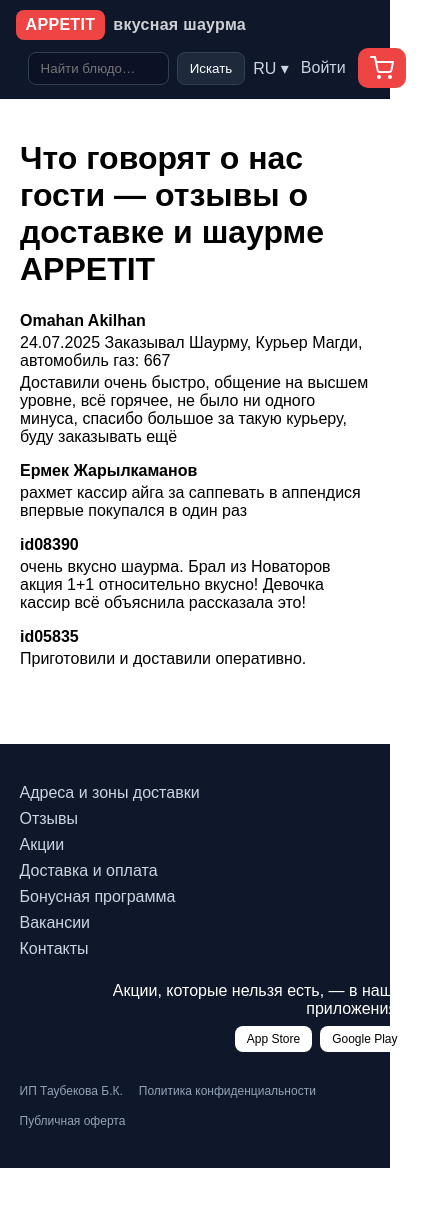
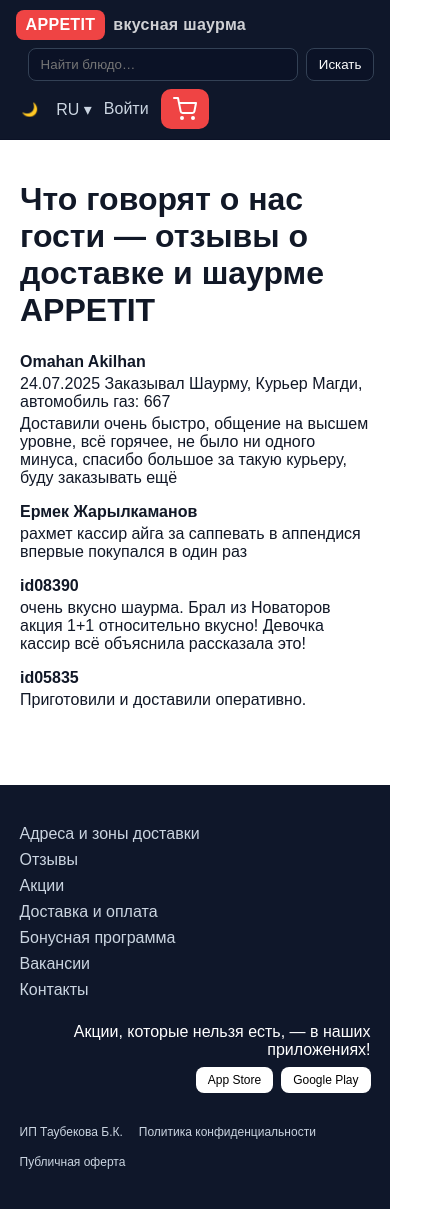
Before and after one commit to CookOld-InDuStroUka/appetit-mvp, a Next.js app in the folder apps/web/: page /reviews in a window 390 px wide. Shown: the whole page, 429 px wide, since content can reach past the window. Before the commit the page ends 1168 px from the top, so only its background shows below. Built offline with nearby package versions, Linux system fonts and the light colour scheme.

Commit message:
feat: add theme toggle and mobile category bar

```diff
--- a/apps/web/src/components/Footer.tsx
+++ b/apps/web/src/components/Footer.tsx
@@ -2,17 +2,17 @@
 
 export default function Footer() {
   return (
-    <footer style={{ background: "#0f172a", color: "#fff", marginTop: 40, width: "100%" }}>
+    <footer style={{ background: "var(--footer-bg)", color: "var(--footer-text)", marginTop: 40, width: "100%" }}>
       <div style={{ width: "100%", padding: "40px clamp(16px,5vw,48px)" }}>
         <div style={{ display: "flex", justifyContent: "space-between", flexWrap: "wrap", gap: 24 }}>
           <ul style={{ listStyle: "none", margin: 0, padding: 0, display: "flex", flexDirection: "column", gap: 8, flex: "1 1 200px" }}>
-            <li><Link href="/addresses" style={{ color: "#cbd5e1", textDecoration: "none" }}>Адреса и зоны доставки</Link></li>
-            <li><Link href="/reviews" style={{ color: "#cbd5e1", textDecoration: "none" }}>Отзывы</Link></li>
-            <li><Link href="/promotions" style={{ color: "#cbd5e1", textDecoration: "none" }}>Акции</Link></li>
-            <li><Link href="/delivery" style={{ color: "#cbd5e1", textDecoration: "none" }}>Доставка и оплата</Link></li>
-            <li><Link href="/bonus" style={{ color: "#cbd5e1", textDecoration: "none" }}>Бонусная программа</Link></li>
-            <li><Link href="/vacancies" style={{ color: "#cbd5e1", textDecoration: "none" }}>Вакансии</Link></li>
-            <li><Link href="/contacts" style={{ color: "#cbd5e1", textDecoration: "none" }}>Контакты</Link></li>
+            <li><Link href="/addresses" style={{ color: "var(--nav-link)", textDecoration: "none" }}>Адреса и зоны доставки</Link></li>
+            <li><Link href="/reviews" style={{ color: "var(--nav-link)", textDecoration: "none" }}>Отзывы</Link></li>
+            <li><Link href="/promotions" style={{ color: "var(--nav-link)", textDecoration: "none" }}>Акции</Link></li>
+            <li><Link href="/delivery" style={{ color: "var(--nav-link)", textDecoration: "none" }}>Доставка и оплата</Link></li>
+            <li><Link href="/bonus" style={{ color: "var(--nav-link)", textDecoration: "none" }}>Бонусная программа</Link></li>
+            <li><Link href="/vacancies" style={{ color: "var(--nav-link)", textDecoration: "none" }}>Вакансии</Link></li>
+            <li><Link href="/contacts" style={{ color: "var(--nav-link)", textDecoration: "none" }}>Контакты</Link></li>
           </ul>
           <div style={{ textAlign: "right", flex: "1 1 200px" }}>
             <p style={{ margin: 0, marginBottom: 8 }}>Акции, которые нельзя есть, — в наших приложениях!</p>
@@ -22,12 +22,12 @@
             </div>
           </div>
         </div>
-        <div style={{ marginTop: 32, fontSize: 12, color: "#94a3b8", display: "flex", flexWrap: "wrap", gap: 16 }}>
+        <div style={{ marginTop: 32, fontSize: 12, color: "var(--nav-link)", display: "flex", flexWrap: "wrap", gap: 16 }}>
           <span>ИП Таубекова Б.К.</span>
-          <Link href="/privacy-policy" style={{ color: "#94a3b8", textDecoration: "none" }}>
+          <Link href="/privacy-policy" style={{ color: "var(--nav-link)", textDecoration: "none" }}>
             Политика конфиденциальности
           </Link>
-          <Link href="/public-offer" style={{ color: "#94a3b8", textDecoration: "none" }}>
+          <Link href="/public-offer" style={{ color: "var(--nav-link)", textDecoration: "none" }}>
             Публичная оферта
           </Link>
         </div>
--- a/apps/web/src/components/Header.tsx
+++ b/apps/web/src/components/Header.tsx
@@ -1,21 +1,26 @@
 import Link from "next/link";
-import { useState } from "react";
+import { useEffect, useState } from "react";
 import CartModal from "./CartModal";
 import { useCart } from "./CartContext";
 
 export default function Header() {
     const [q, setQ] = useState("");
     const [isCartOpen, setCartOpen] = useState(false);
+    const [theme, setTheme] = useState<"light" | "dark">("light");
     const { items: cartItems, updateQty, clear, removeItem } = useCart();
 
     const cartAmount = cartItems.reduce((sum, i) => sum + i.price * i.qty, 0);
+
+    useEffect(() => {
+        document.body.classList.toggle("theme-dark", theme === "dark");
+    }, [theme]);
 
     return (
         <>
         <header style={{
             position: "sticky", top: 0, zIndex: 50,
-            background: "#0f172a",
-            color: "#fff", borderBottom: "1px solid #0b1226",
+            background: "var(--header-bg)",
+            color: "var(--header-text)", borderBottom: "1px solid var(--header-border)",
             width: "100%"
         }}>
             <div style={{
@@ -26,10 +31,10 @@
                 {/* Лого */}
                 <Link href="/" style={{
                     display: "inline-flex", alignItems: "center",
-                    fontWeight: 800, letterSpacing: .3, textDecoration: "none", color: "#fff"
+                    fontWeight: 800, letterSpacing: .3, textDecoration: "none", color: "var(--header-text)"
                 }}>
                     <span style={{
-                        background: "#ef4444", color: "#fff", padding: "6px 10px",
+                        background: "var(--accent)", color: "#fff", padding: "6px 10px",
                         borderRadius: 8, marginRight: 8
                     }}>APPETIT</span>
                     <span style={{ opacity: .8 }}>вкусная шаурма</span>
@@ -43,26 +48,33 @@
                         placeholder="Найти блюдо…"
                         style={{
                             width: "100%", padding: "8px 12px", borderRadius: 8,
-                            border: "1px solid #334155", background: "#0b1226", color: "#fff"
+                            border: "1px solid var(--input-border)", background: "var(--input-bg)", color: "var(--header-text)"
                         }}
                     />
                     <button
                         onClick={() => { if (q.trim()) location.href = `/?q=${encodeURIComponent(q.trim())}`; }}
                         style={{
-                            padding: "8px 12px", borderRadius: 8, border: "1px solid #334155",
-                            background: "#1e293b", color: "#fff", cursor: "pointer"
+                            padding: "8px 12px", borderRadius: 8, border: "1px solid var(--input-border)",
+                            background: "var(--input-bg)", color: "var(--header-text)", cursor: "pointer"
                         }}
                     >Искать</button>
                 </div>
 
                 {/* Правый блок */}
                 <nav style={{ display: "flex", alignItems: "center", gap: 12 }}>
-                    <a href="#" style={{ color: "#cbd5e1", textDecoration: "none" }}>RU ▾</a>
-                    <Link href="/login" style={{ color: "#cbd5e1", textDecoration: "none", display: "flex", alignItems: "center", gap: 6 }}>
+                    <button
+                        onClick={() => setTheme(theme === "light" ? "dark" : "light")}
+                        style={{ background: "transparent", border: "none", cursor: "pointer", color: "var(--nav-link)" }}
+                        aria-label="Переключить тему"
+                    >
+                        {theme === "light" ? "🌙" : "☀️"}
+                    </button>
+                    <a href="#" style={{ color: "var(--nav-link)", textDecoration: "none" }}>RU ▾</a>
+                    <Link href="/login" style={{ color: "var(--nav-link)", textDecoration: "none", display: "flex", alignItems: "center", gap: 6 }}>
                         <span>Войти</span>
                     </Link>
                     <button onClick={() => setCartOpen(true)} style={{
-                        background: "#ef4444", color: "#fff", textDecoration: "none",
+                        background: "var(--accent)", color: "#fff", textDecoration: "none",
                         padding: "8px 12px", borderRadius: 10, fontWeight: 700,
                         display: "inline-flex", alignItems: "center", gap: 8,
                         border: "none", cursor: "pointer"
--- a/apps/web/src/pages/index.tsx
+++ b/apps/web/src/pages/index.tsx
@@ -5,6 +5,7 @@
 import MainMenu from "../components/MainMenu";
 import Footer from "../components/Footer";
 import PromoSlider from "../components/PromoSlider";
+import MobileMenu from "../components/MobileMenu";
 
 // use local API if the env variable is missing so the menu still loads
 const API_BASE =
@@ -51,8 +52,9 @@
       <Header />
       <div style={{ display: "flex", width: "100%" }}>
         <MainMenu />
-        <main style={{ flex: 1, padding: "20px" }}>
+        <main style={{ flex: 1, padding: "20px", boxSizing: "border-box" }}>
           <PromoSlider />
+          <MobileMenu />
           {sections.map((sec) => (
             <section key={sec.name} id={sec.name} style={{ marginBottom: "40px" }}>
               <h2 style={{ marginBottom: "20px" }}>{sec.name}</h2>
--- a/apps/web/src/styles/globals.css
+++ b/apps/web/src/styles/globals.css
@@ -1,3 +1,49 @@
+* {
+  box-sizing: border-box;
+}
+
+:root {
+  --bg: #fff;
+  --text: #111827;
+  --header-bg: #0f172a;
+  --header-text: #fff;
+  --header-border: #0b1226;
+  --input-bg: #0b1226;
+  --input-border: #334155;
+  --nav-link: #cbd5e1;
+  --accent: #ef4444;
+  --card-bg: #fff;
+  --card-border: #eee;
+  --card-text: #000;
+  --muted-text: #666;
+  --hover-bg: #f3f4f6;
+  --footer-bg: #0f172a;
+  --footer-text: #fff;
+  --modal-bg: #fff;
+  --border: #e5e7eb;
+}
+
+body.theme-dark {
+  --bg: #111827;
+  --text: #f3f4f6;
+  --header-bg: #1f2937;
+  --header-text: #f3f4f6;
+  --header-border: #111827;
+  --input-bg: #374151;
+  --input-border: #4b5563;
+  --nav-link: #d1d5db;
+  --accent: #ef4444;
+  --card-bg: #1f2937;
+  --card-border: #374151;
+  --card-text: #f3f4f6;
+  --muted-text: #9ca3af;
+  --hover-bg: #374151;
+  --footer-bg: #1f2937;
+  --footer-text: #f3f4f6;
+  --modal-bg: #1f2937;
+  --border: #4b5563;
+}
+
 html,
 body {
   height: 100%;
@@ -16,6 +62,8 @@
 body {
   margin: 0;
   font-family: Arial, sans-serif;
+  background: var(--bg);
+  color: var(--text);
 }
 
 .sidebar-link {
@@ -23,21 +71,23 @@
   padding: 8px 12px;
   border-radius: 6px;
   text-decoration: none;
-  color: #333;
+  color: var(--text);
   transition: background-color 0.2s, color 0.2s;
 }
 
 .sidebar-link:hover {
-  background: #f3f4f6;
-  color: #e31b23;
+  background: var(--hover-bg);
+  color: var(--accent);
 }
+
 .dish-card {
-  border: 1px solid #eee;
+  border: 1px solid var(--card-border);
   border-radius: 8px;
   padding: 15px;
   cursor: pointer;
   transition: transform 0.2s ease, box-shadow 0.2s ease;
-  background: #fff;
+  background: var(--card-bg);
+  color: var(--card-text);
 }
 
 .dish-card:hover {
@@ -46,7 +96,7 @@
 }
 
 .dish-card-desc {
-  color: #666;
+  color: var(--muted-text);
   font-size: 14px;
   overflow: hidden;
   display: -webkit-box;
@@ -62,15 +112,15 @@
 .add-btn {
   padding: 6px 12px;
   border-radius: 6px;
-  border: 1px solid #ef4444;
-  background: #fff;
-  color: #ef4444;
+  border: 1px solid var(--accent);
+  background: var(--card-bg);
+  color: var(--accent);
   cursor: pointer;
   transition: background-color 0.2s, color 0.2s;
 }
 
 .add-btn:hover {
-  background: #ef4444;
+  background: var(--accent);
   color: #fff;
 }
 
@@ -84,8 +134,8 @@
   position: fixed;
   top: 0;
   left: 0;
-  width: 100%;
-  height: 100%;
+  width: 100vw;
+  height: 100vh;
   background: rgba(0, 0, 0, 0.5);
   display: flex;
   align-items: center;
@@ -94,7 +144,7 @@
 }
 
 .modal {
-  background: #fff;
+  background: var(--modal-bg);
   max-width: 500px;
   width: 90%;
   padding: 20px;
@@ -113,3 +163,44 @@
   font-size: 24px;
   cursor: pointer;
 }
+
+.mobile-menu {
+  display: none;
+  overflow-x: auto;
+  border-bottom: 1px solid var(--card-border);
+}
+
+.mobile-menu ul {
+  list-style: none;
+  margin: 0;
+  padding: 8px 16px;
+  display: flex;
+  gap: 12px;
+}
+
+.mobile-menu a {
+  text-decoration: none;
+  color: var(--text);
+  padding: 6px 12px;
+  border-radius: 6px;
+  background: var(--hover-bg);
+  white-space: nowrap;
+}
+
+.mobile-menu a:hover {
+  background: var(--accent);
+  color: #fff;
+}
+
+.main-sidebar {
+  /* styles defined inline in component */
+}
+
+@media (max-width: 768px) {
+  .main-sidebar {
+    display: none;
+  }
+  .mobile-menu {
+    display: block;
+  }
+}
```
Also changed, not shown: apps/web/src/components/CartModal.tsx (+20 -20 lines), apps/web/src/components/MainMenu.tsx (+4 -3 lines), apps/web/src/components/MobileMenu.tsx (added, +16 -0 lines), 2 other files (tests, documents, lock files or other folders).
